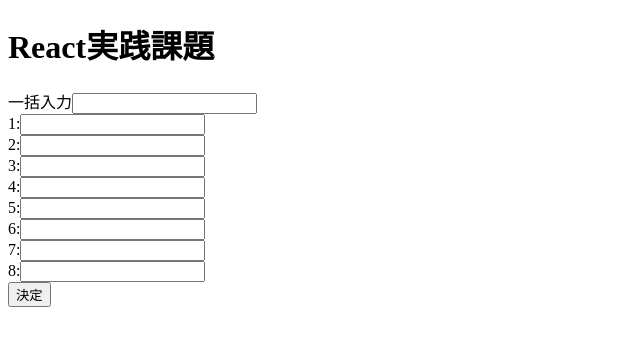
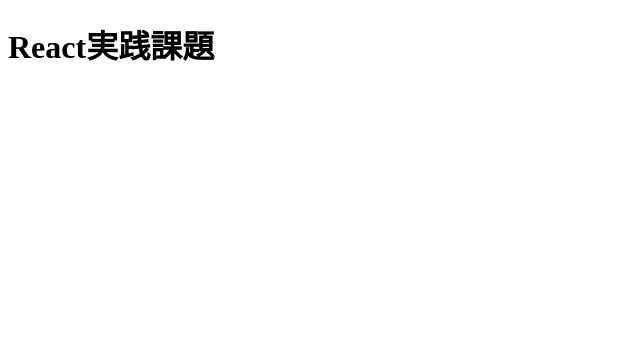
Before and after one commit to Y-MIYAZAWA/react-generate-mission, a React app: page / in a window 1280 px wide. Shown: the top 346 px of the page, without its empty margins (0-640 px from the left). Built offline with nearby package versions, Linux system fonts and the light colour scheme.

Commit message:
react-router-dom

```diff
--- a/package.json
+++ b/package.json
@@ -26,9 +26,11 @@
     "@emotion/styled": "^11.11.0",
     "@mui/icons-material": "^5.15.13",
     "@mui/material": "^5.15.13",
+    "@types/react-router-dom": "^5.3.3",
     "react": "^18.2.0",
     "react-dom": "^18.2.0",
     "react-hook-form": "^7.51.0",
+    "react-router-dom": "^6.22.3",
     "ts-loader": "^9.5.1"
   }
 }
--- a/src/App.tsx
+++ b/src/App.tsx
@@ -1,13 +1,11 @@
 import React from 'react'
-import { Input } from './features/batchInput/components/Input'
 
 const App = () => {
     return (
         <div>
             <h1>React実践課題</h1>
-            <Input />
         </div>
     )
-}
+};
 
-export default App
+export default App;
--- a/src/index.tsx
+++ b/src/index.tsx
@@ -1,8 +1,8 @@
 import React from 'react'
-import ReactDOM from 'react-dom'
+import ReactDOM from 'react-dom/client'
 import App from './App'
 
-ReactDOM.render(
-    <App />,
-    document.getElementById('root')
+
+ReactDOM.createRoot(document.getElementById('root')!).render(
+    <App />
 )
```
Also changed, not shown: 1 other file (tests, documents, lock files or other folders).
